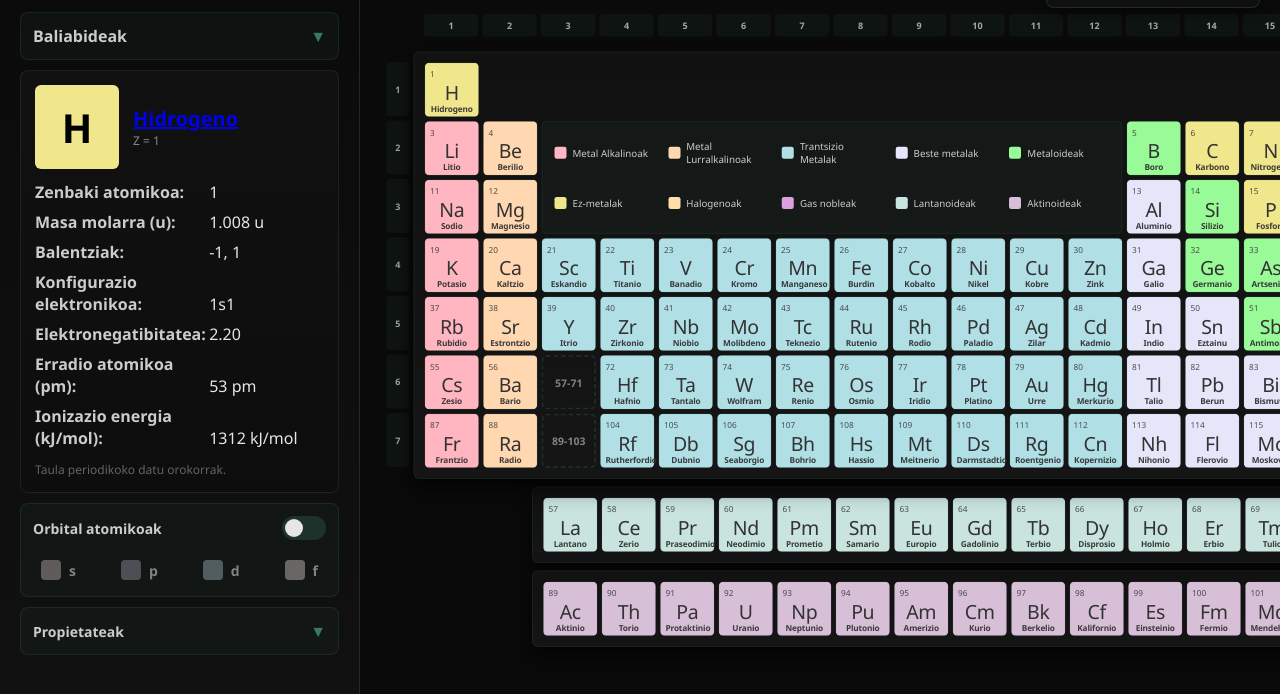
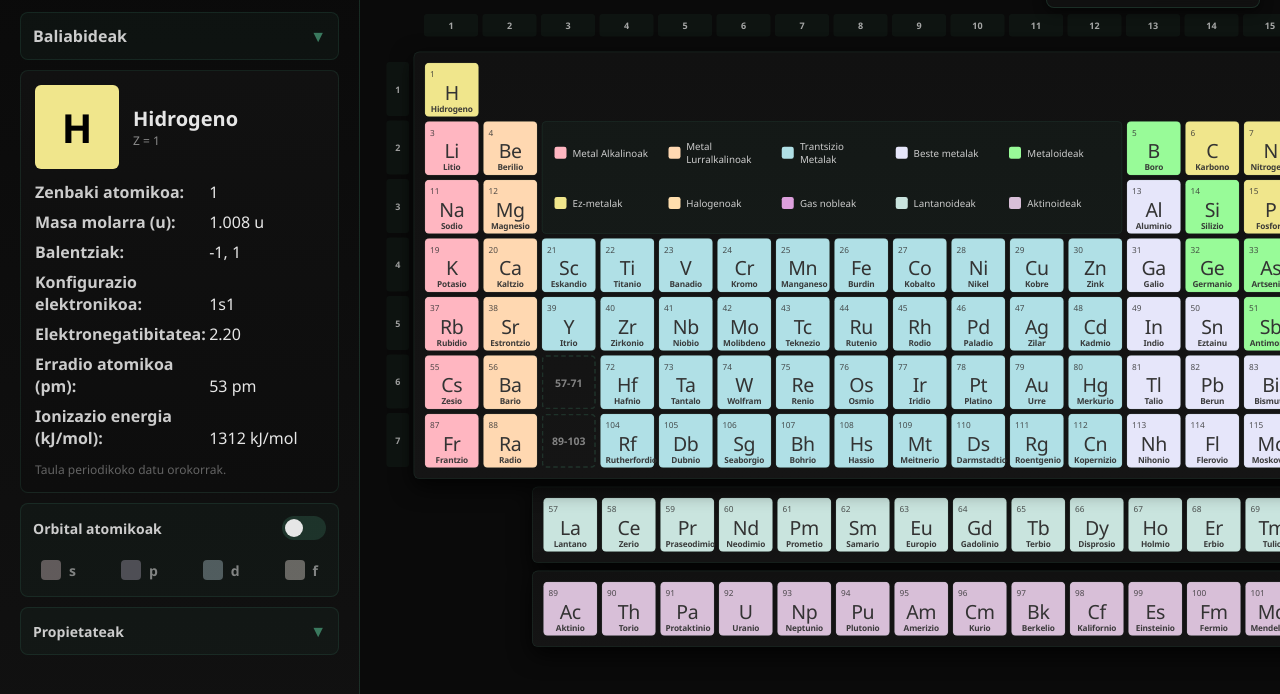
Before and after one commit to Mikelikoptero/TaulaPeriodikoa, a plain HTML site: page index.html in a window 1280 px wide. Shown: the part 70-764 px from the top of the page. Drawn offline with Linux system fonts and the light colour scheme; a web font is replaced by a local one.

Commit message:
Update index.html

```diff
--- a/index.html
+++ b/index.html
@@ -1146,6 +1146,33 @@ body{margin:0;font-family:Segoe UI, Roboto, Helvetica, Arial, sans-serif;backgro
 .btn-calc:active {
   transform: translateY(0);
   box-shadow: 0 2px 6px rgba(58, 121, 94, 0.3);
+}
+  /* CORREGIDO: Estilo para el enlace del nombre del elemento - SIEMPRE BLANCO */
+.element-name-link {
+  color: #e6e6e6 !important;
+  text-decoration: none !important;
+  font-weight: 600;
+  cursor: pointer;
+  border-bottom: none !important;
+}
+
+.element-name-link:hover,
+.element-name-link:focus,
+.element-name-link:active,
+.element-name-link:visited {
+  color: #e6e6e6 !important;
+  text-decoration: none !important;
+  border-bottom: none !important;
+}
+
+/* Asegurar que el título principal siempre sea blanco */
+#titleMain {
+  color: #e6e6e6 !important;
+}
+
+#titleMain a {
+  color: #e6e6e6 !important;
+  text-decoration: none !important;
 }
 
 /* El resto del CSS responsive permanece igual... */
```
